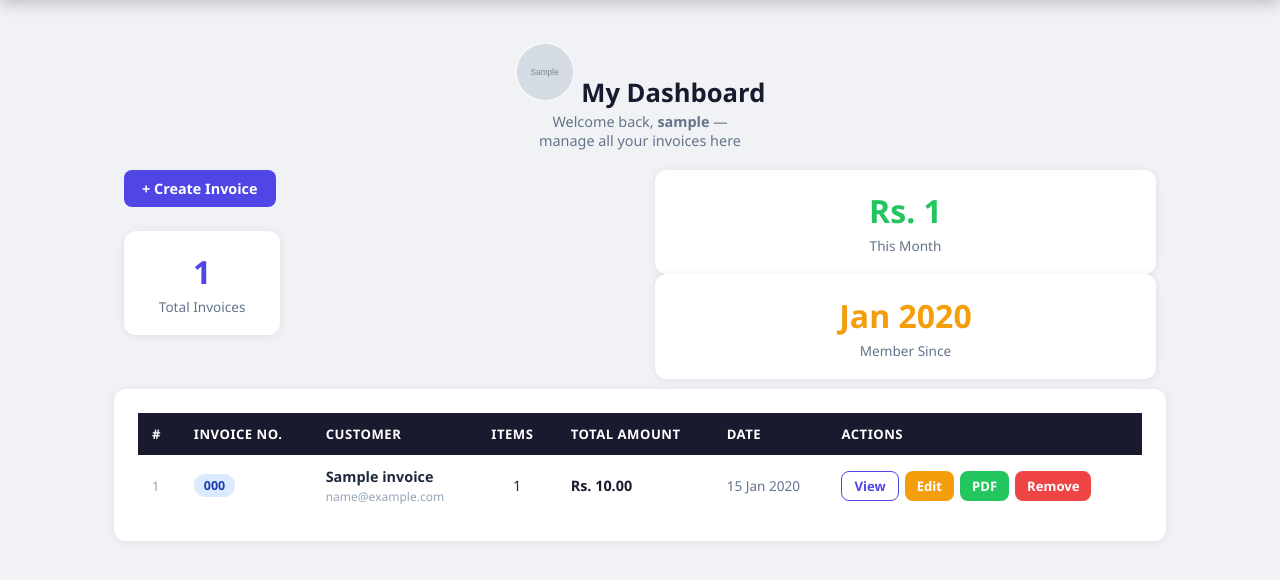
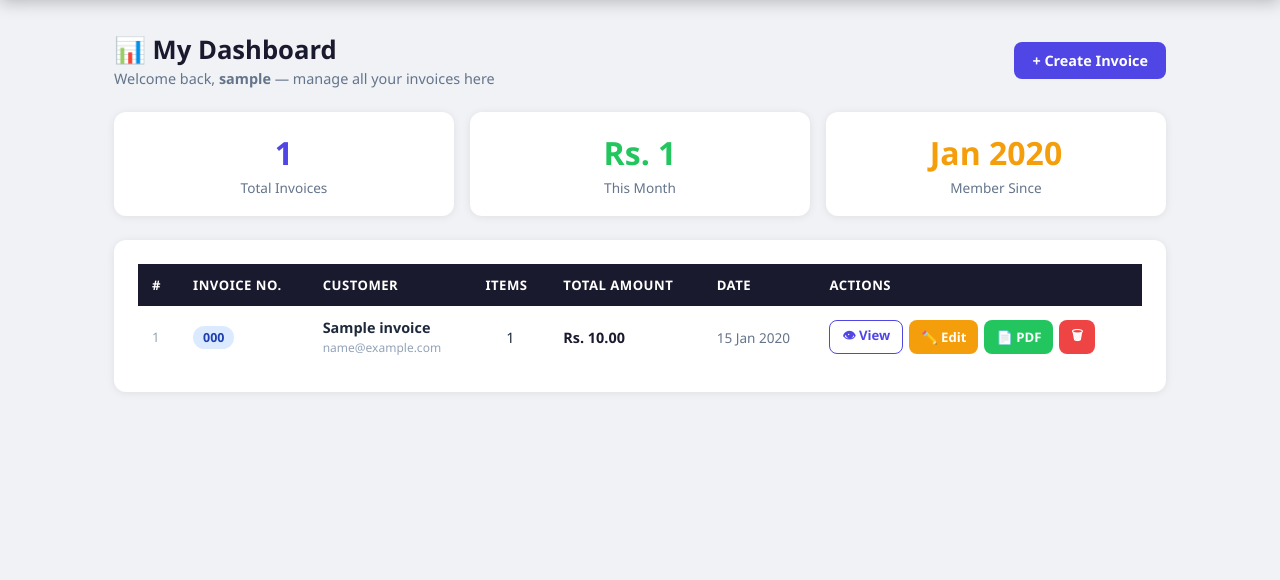
Before and after one commit to zainammar/invoice_shop, a Django app: page / in a window 1280 px wide. Shown: the part 64-644 px from the top of the page. Run offline with Django 5.2, Linux system fonts and the light colour scheme; a user stored in the database is signed in; tables that the repository leaves empty hold one stand-in row (values such as "Sample post"); grey boxes marked "Sample" are stand-in pictures.

```diff
--- a/invoices/templates/invoices/base.html
+++ b/invoices/templates/invoices/base.html
@@ -60,106 +60,7 @@
   .nav-links a:hover, .nav-links a.active { background: rgba(255,255,255,0.14); color: white; }
   .nav-links .btn-new { background: var(--accent); color: white !important; font-weight: 600; padding: 7px 16px; }
   .nav-links .btn-new:hover { background: #4338ca !important; }
-  /* Grid */
 
-/* GRID */
-
-  /* Grid Content */
-  .content-grid {
-    display: grid;
-    gap: 10px;
-  }
-
-
-
-
-  .grid-container {
-    display: grid;
-    grid-template-columns: 200px 300px; /* First column 200px, second column 300px */
-
-
-  }
-
-  .grid-item-1 {
-    padding:10px;
-    text-align: center;
-  }
-
-  .grid-item-2 {
-    padding:10px;
-    text-align: left;
-  }
-
-  /* Mobile First - 1 column for all rows */
-  .row-1, .row-2, .row-3, .row-4 {
-    display: grid;
-
-
-
-  }
-
-  /* Desktop View */
-  @media screen and (min-width: 768px) {
-
-    /* 1 column, 1 row (remains the same) */
-    .row-1 {
-        grid-template-columns: 1fr;
-
-    }
-
-    /* 2 columns, 1 row */
-    .row-2 {
-        grid-template-columns: 1fr 1fr;
-
-
-    }
-
-    /* 3 columns, 1 row */
-    .row-3 {
-        grid-template-columns: 1fr 1fr 1fr;
-
-    }
-
-    /* 4 columns, 1 row */
-    .row-4 {
-        grid-template-columns: 1fr 1fr 1fr 1fr;
-
-    }
-
-    /* 5 columns, 1 row */
-    .row-5 {
-      grid-template-columns: 1fr 2fr 1fr 1fr;
-
-  }
-
-      /*6 columns, 1 row */
-      .row-6 {
-        grid-template-columns: 1fr 3fr 1fr;
-
-    }
-
-        /*6 columns, 1 row */
-        .row-7 {
-          grid-template-columns: 1fr 2fr 2fr 1fr;
-
-      }
-
-       /*6 columns, 1 row */
-       .row-8 {
-        grid-template-columns: 2fr 2fr;
-
-    }
-
-
-  }
-
-
-  .grid-item img {
-    max-width: 100%;
-    height: auto;
-    display: block;
-    margin: 0 auto;
-  }
   /* User Avatar chip */
   .user-chip {
     display: flex; align-items: center; gap: 8px;
@@ -173,11 +74,6 @@
   .user-chip:hover { background: rgba(255,255,255,0.16); }
   .user-avatar-img {
     width: 30px; height: 30px; border-radius: 50%;
-    object-fit: cover; border: 2px solid rgba(255,255,255,0.25);
-    flex-shrink: 0;
-  }
-  .user-logo-img {
-    width: 60px; height: 60px; border-radius: 50%;
     object-fit: cover; border: 2px solid rgba(255,255,255,0.25);
     flex-shrink: 0;
   }
--- a/invoices/templates/invoices/create_invoice.html
+++ b/invoices/templates/invoices/create_invoice.html
@@ -40,11 +40,12 @@
       <h3 style="font-size:1rem;font-weight:700;margin-bottom:1rem;color:#1a1a2e;border-bottom:2px solid #f1f5f9;padding-bottom:0.5rem;">👤 Customer Info</h3>
       <div class="form-group">
         <label>Customer Name *</label>
-        <input type="text" name="customer_name" class="form-control" placeholder="e.g. Ahmed Ali" required>
+        <input type="text" name="customer_name" class="form-control" placeholder="e.g. Ahmed Ali">
       </div>
       <div class="form-group">
         <label>Email</label>
-        <input type="email" name="customer_email" class="form-control" placeholder="customer@email.com">
+        <input type="text" name="customer_email" class="form-control" placeholder="customer@email.com">
+
       </div>
       <div class="form-group" style="margin-bottom:0;">
         <label>Address</label>
--- a/invoices/templates/invoices/dashboard.html
+++ b/invoices/templates/invoices/dashboard.html
@@ -1,47 +1,21 @@
 {% extends 'invoices/base.html' %}
 {% block title %}Dashboard — Invoice Shop{% endblock %}
 {% block content %}
-<!--
 
-<div class="row-2 content-grid">
-  <div class="grid-item-1">
-
+<div class="page-header">
+  <div>
+    <h1 class="page-title">📊 My Dashboard</h1>
+    <p class="page-subtitle">Welcome back, <strong>{{ user.username }}</strong> — manage all your invoices here</p>
   </div>
-  <div class="grid-item-1">
-
-  </div>
+  <a href="{% url 'create_invoice' %}" class="btn btn-primary">+ Create Invoice</a>
 </div>
 
-
--->
-<div class="row-6 content-grid">
-  <div class="grid-item-1">
-
-
-  </div>
-  <div class="grid-item-1">
-    <div>
-      <h1 class="page-title"> <img src="{{ company_profile.user_avatar.url }}" alt="Avatar" class="user-logo-img"> My Dashboard</h1>
-      <p class="page-subtitle">Welcome back, <strong>{{ user.username }}</strong> —<br> manage all your invoices here</p>
-    </div>
-  </div>
-
-
-</div>
-<div class="row-2 content-grid">
-  <div class="grid-item-1">
-    <div class="page-header">
-
-      <a href="{% url 'create_invoice' %}" class="btn btn-primary">+ Create Invoice</a>
-    </div>
+<!-- Stats -->
 <div style="display:grid;grid-template-columns:repeat(3,1fr);gap:1rem;margin-bottom:1.5rem;">
   <div class="card" style="text-align:center;padding:1.2rem;">
     <div style="font-size:2rem;font-weight:800;color:#4f46e5;">{{ invoices.count }}</div>
     <div style="color:#64748b;font-size:0.85rem;margin-top:4px;">Total Invoices</div>
   </div>
-  </div>
-  </div>
-  <div class="grid-item-1">
   <div class="card" style="text-align:center;padding:1.2rem;">
     <div style="font-size:2rem;font-weight:800;color:#22c55e;">
       Rs. {% with total=0 %}
@@ -56,12 +30,6 @@
     <div style="color:#64748b;font-size:0.85rem;margin-top:4px;">Member Since</div>
   </div>
 </div>
-
-
-</div>
-<!-- Stats -->
-
-
 
 <div class="card">
   {% if invoices %}
@@ -89,10 +57,10 @@
           <td style="color:#64748b;font-size:0.85rem;">{{ invoice.created_at|date:"d M Y" }}</td>
           <td>
             <div class="actions">
-              <a href="{% url 'invoice_detail' invoice.pk %}" class="btn btn-outline btn-sm">View</a>
-              <a href="{% url 'edit_invoice' invoice.pk %}" class="btn btn-warning btn-sm">Edit</a>
-              <a href="{% url 'download_pdf' invoice.pk %}" class="btn btn-success btn-sm">PDF</a>
-              <a href="{% url 'delete_invoice' invoice.pk %}" class="btn btn-danger btn-sm">Remove</a>
+              <a href="{% url 'invoice_detail' invoice.pk %}" class="btn btn-outline btn-sm">👁 View</a>
+              <a href="{% url 'edit_invoice' invoice.pk %}" class="btn btn-warning btn-sm">✏️ Edit</a>
+              <a href="{% url 'download_pdf' invoice.pk %}" class="btn btn-success btn-sm">📄 PDF</a>
+              <a href="{% url 'delete_invoice' invoice.pk %}" class="btn btn-danger btn-sm">🗑</a>
             </div>
           </td>
         </tr>
```
Lines whose indentation alone changed are shown as unchanged.
